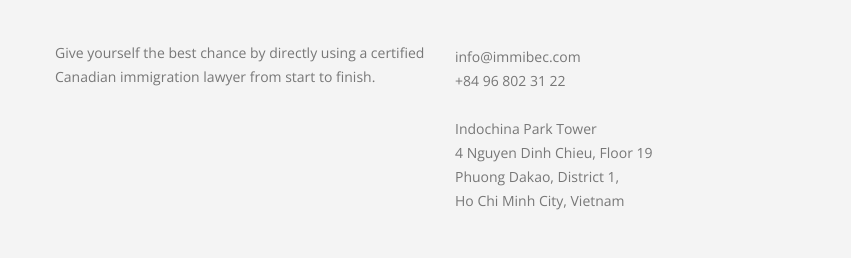
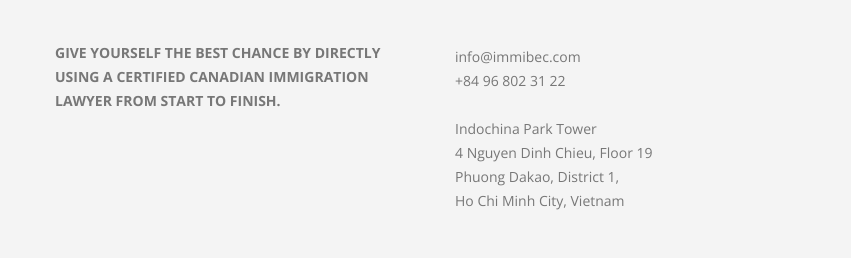
Before and after one commit to ImmibecLTD/vn, a plain HTML site: page services.html in a window 1280 px wide. Shown: the part 1908-2166 px from the top of the page, 0-851 px from the left. Drawn offline with nearby package versions, Linux system fonts and the light colour scheme; files that its build step writes are made by us from their sources.

Commit message:
Update services.html

```diff
--- a/services.html
+++ b/services.html
@@ -483,7 +483,7 @@
 						<div class="col-sm-4">
 							<img alt="logo" class="logo" src="img/immibec_logo.png">
 							<p>
-								Give yourself the best chance by directly using a certified Canadian immigration lawyer from start to finish.
+								<b>GIVE YOURSELF THE BEST CHANCE BY DIRECTLY USING A CERTIFIED CANADIAN IMMIGRATION LAWYER FROM START TO FINISH.</b>
 							</p>
 						</div>
 
```
